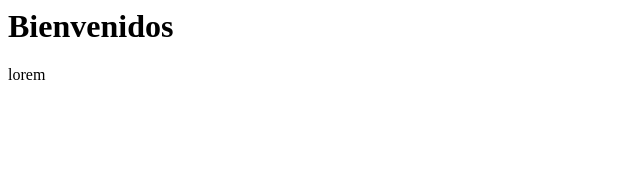
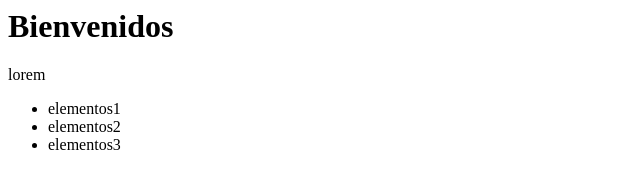
Before and after one commit to AlanAHD/80640, a plain HTML site: page index.html in a window 1280 px wide. Shown: the whole page, without its empty margins (0-640 px from the left). Drawn offline with Linux system fonts and the light colour scheme.

Commit message:
Update index.html

```diff
--- a/index.html
+++ b/index.html
@@ -5,4 +5,10 @@
   <body>
     <h1>Bienvenidos</h1>
     <p>lorem</p>
+    <ul>
+      <li>elementos1</li>
+      <li>elementos2</li>
+      <li>elementos3</li>
+    </ul>
+    </body>
     </html>
```
